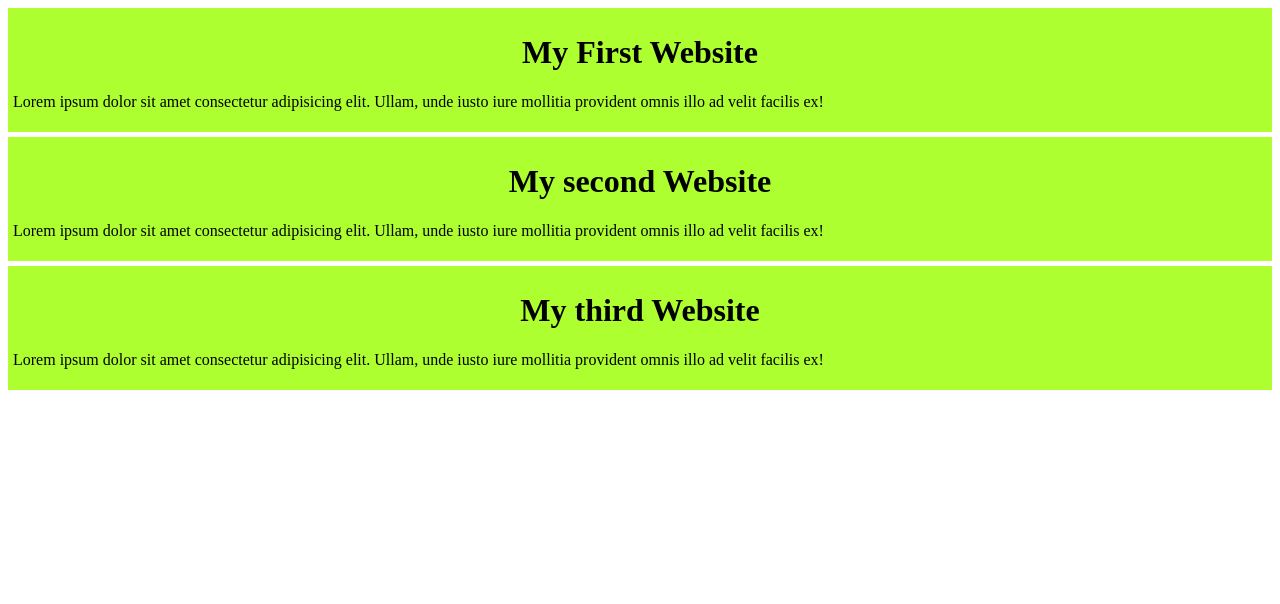
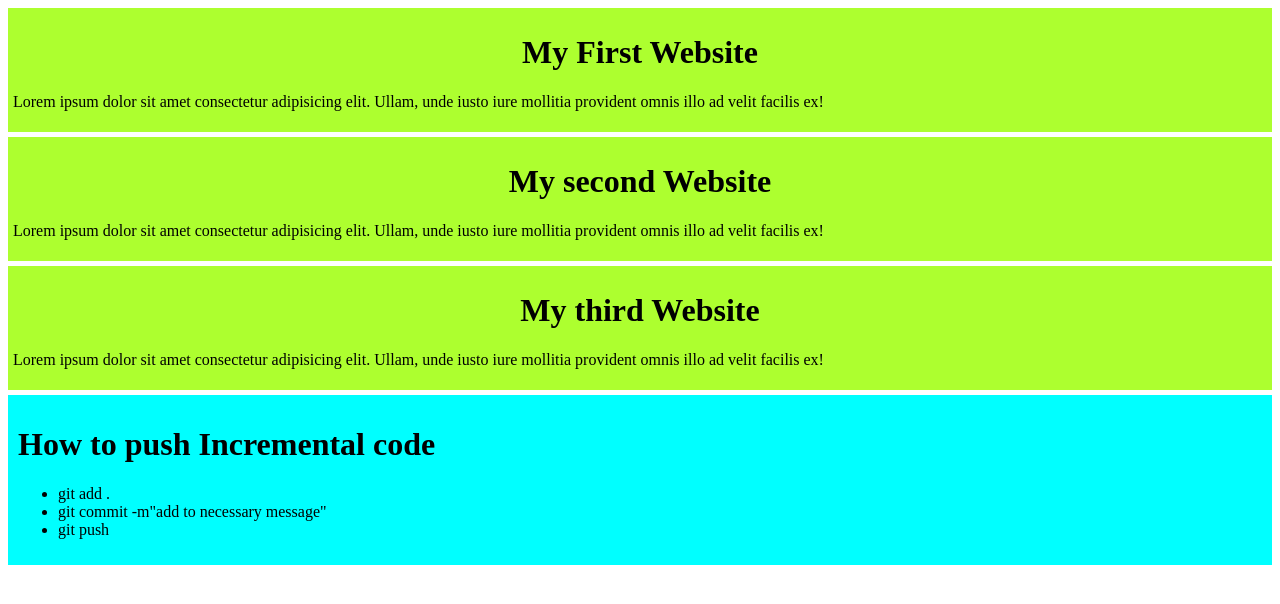
Before and after one commit to limonreza/my-first-web-github-repo, a plain HTML site: page index.html in a window 1280 px wide. Drawn offline with Linux system fonts and the light colour scheme.

Commit message:
how to push increment code

```diff
--- a/index.html
+++ b/index.html
@@ -19,5 +19,14 @@
         <h1 align="center">My third Website</h1>
         <P>Lorem ipsum dolor sit amet consectetur adipisicing elit. Ullam, unde iusto iure mollitia provident omnis illo ad velit facilis ex!</P>
     </div>
+    <div id="pera1">
+        <h1>How to push Incremental code</h1>
+        <ul>
+            <li>git add .</li>
+            <li>git commit -m"add to necessary message" </li>
+            <li>git push</li>
+        </ul>
+    </div>
+
 </body>
 </html>
--- a/style/web.css
+++ b/style/web.css
@@ -3,3 +3,7 @@ div{
     padding: 5px;
     margin-bottom: 5px;
 }
+#pera1{
+    background-color: aqua;
+    padding: 10px;
+}
```
